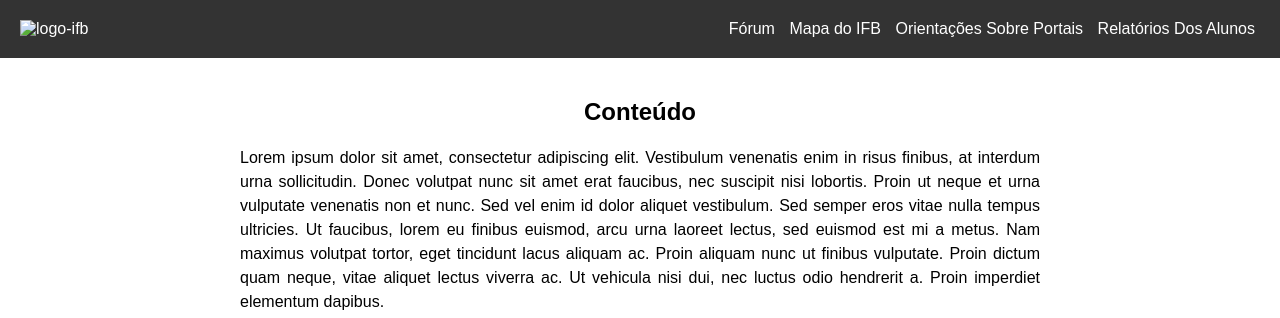
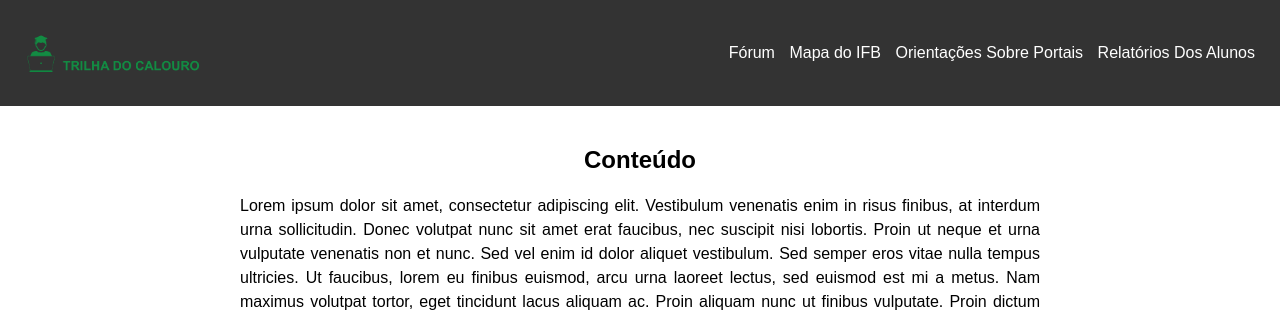
Before and after one commit to FelipeNer0/Trilha_Do_Calouro, a plain HTML site: page tela-inicial.html in a window 1280 px wide. Shown: the top 318 px of the page. Drawn offline with Linux system fonts and the light colour scheme.

Commit message:
Alteração da logo

```diff
--- a/tela-inicial.html
+++ b/tela-inicial.html
@@ -8,7 +8,7 @@
 <body>
 <header>
     <div class="container">
-        <img src="img/logo-ifb.png" alt="logo-ifb" class="imagem">
+        <img src="img/logo1.png" alt="logo-ifb" class="imagem">
         <nav class="menu">
             <a href="">Fórum</a>
             <a href="">Mapa do IFB</a>
```
Also changed, not shown: img/logo.png (added), img/logo1.png (added), img/logo2.png (added), img/logo3.png (added), img/logo4.png (added).
